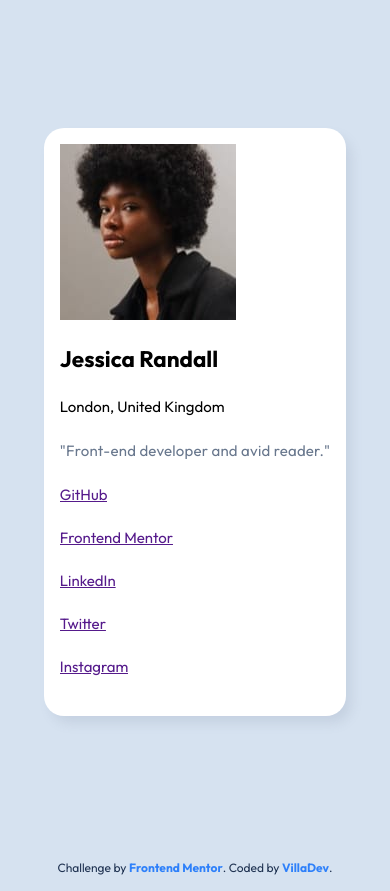
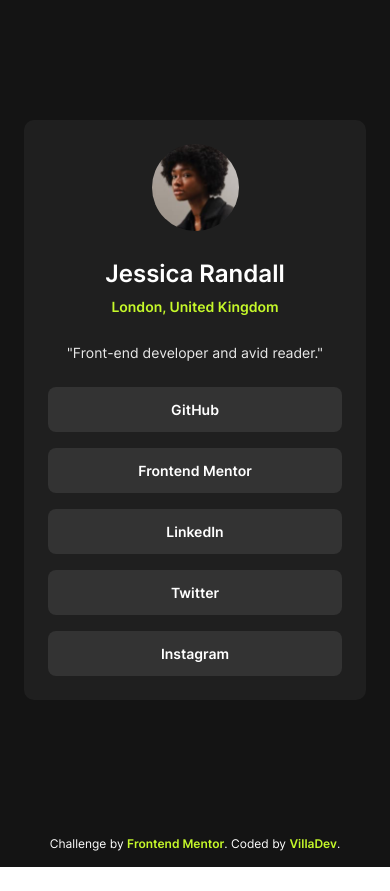
Before and after one commit to avfonseca00/FrontendMentor, a website: page social-links-profile-main/index.html in a window 390 px wide. After the commit the page ends 867 px from the top, so only its background shows below. Drawn offline with Linux system fonts and the light colour scheme; files that its build step writes are made by us from their sources; files whose address does not match are found by name.

Commit message:
feat(Root): Add styles for mobile screen size

```diff
--- /dev/null
+++ b/social-links-profile-main/assets/css/style.css
@@ -0,0 +1,99 @@
+@font-face {
+    font-family: 'Inter';
+    src: url('../fonts/Inter-VariableFont_slnt\,wght.ttf');
+}
+
+:root{
+    --white: hsl(0, 0%, 100%);
+    --green: hsl(75, 94%, 57%);
+    --grey-700: hsl(0, 0%, 20%);
+    --grey-800: hsl(0, 0%, 12%);
+    --grey-900: hsl(0, 0%, 8%);
+}
+
+*{
+    padding: 0;
+    margin: 0;
+    box-sizing: border-box;
+    overflow-x: hidden;
+}
+.wrapper{
+    width: 100vw;
+    padding: 7.5rem 24px;
+    font-family: 'Inter';
+    font-size: 14px;
+    font-weight: 400;
+    background-color: var(--grey-900);
+}
+.card{
+    display: flex;
+    flex-direction: column;
+    align-items: center;
+    width: 100%;
+    padding: 24px;
+    background-color: var(--grey-800);
+    color: var(--white);
+    border-radius: 10px;
+}
+.avatar{
+    width: 87px;
+    border-radius: 50%;
+}
+.name{
+    margin-top: 28px;
+    font-weight: 600;
+    font-size: 1.5rem;
+    color: var(--white);
+}
+.city{
+    margin-top: 10px;
+    font-weight: 600;
+    color: var(--green);
+}
+.description{
+    margin-top: 28px;
+    line-height: 140%;
+    color: var(--white);
+    opacity: 0.9;
+}
+.links{
+    display: flex;
+    flex-direction: column;
+    gap: 16px;
+    width: 100%;
+    margin-top: 24px;
+}
+a.button{
+    display: flex;
+    align-items: center;
+    justify-content: center;
+    width: 100%;
+    padding: 14px 0;
+    font-weight: 600;
+    text-decoration: none;
+    background-color: var(--grey-700);
+    color: var(--white);
+    border-radius: 8px;
+}
+a.button:hover{
+    background-color: var(--green);
+    color: var(--grey-700);
+}
+
+.attribution {
+    font-size: 12px;
+    text-align: center;
+    color: var(--white);
+    background-color: var(--grey-900);
+    padding: 1rem;
+    font-family: 'Inter';
+}
+.attribution a {
+    text-decoration: none;
+    font-weight: 600;
+    color: var(--green);
+}
+
+::-webkit-scrollbar{
+    display: none;
+}
--- a/social-links-profile-main/index.html
+++ b/social-links-profile-main/index.html
@@ -15,11 +15,13 @@
       <h2 class="name">Jessica Randall</h2>
       <p class="city">London, United Kingdom</p>
       <p class="description">"Front-end developer and avid reader."</p>
-      <a href="" class="button">GitHub</a>
-      <a href="" class="button">Frontend Mentor</a>
-      <a href="" class="button">LinkedIn</a>
-      <a href="" class="button">Twitter</a>
-      <a href="" class="button">Instagram</a>
+      <div class="links">
+        <a href="" class="button">GitHub</a>
+        <a href="" class="button">Frontend Mentor</a>
+        <a href="" class="button">LinkedIn</a>
+        <a href="" class="button">Twitter</a>
+        <a href="" class="button">Instagram</a>
+      </div>
     </div>
   </main>
   <footer class="attribution">
```
